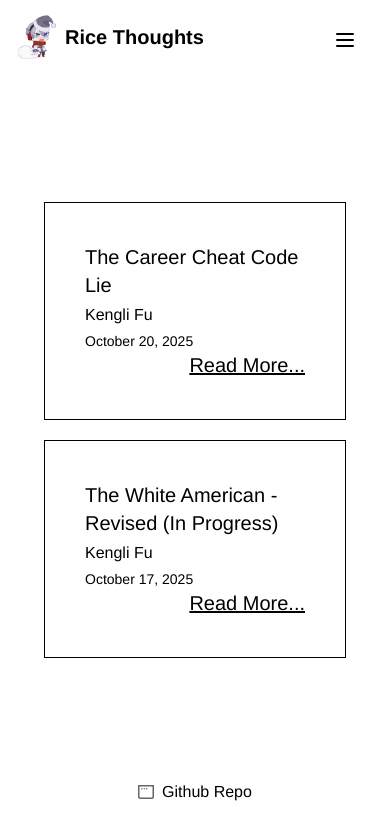
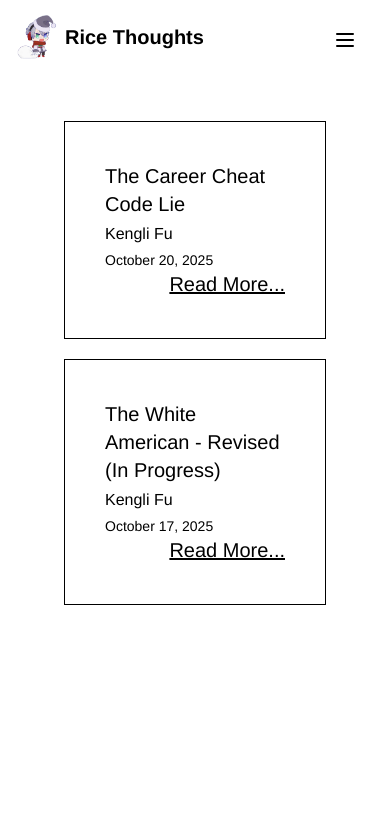
Before and after one commit to evaxliu/rice-thoughts, a Next.js app: page / in a window 390 px wide. Shown: the top 838 px of the page. Built offline with nearby package versions, Linux system fonts and the light colour scheme.

Commit message:
styling fixes for mobile

```diff
--- a/package.json
+++ b/package.json
@@ -37,7 +37,7 @@
     "eslint": "^9",
     "eslint-config-next": "15.5.4",
     "postcss": "^8.5.6",
-    "tailwindcss": "^4.1.14",
+    "tailwindcss": "^4.1.15",
     "typescript": "^5.4.5"
   }
 }
--- a/src/app/components/footer.tsx
+++ /dev/null
@@ -1,49 +0,0 @@
-import Image from "next/image";
-
-export default function Footer() {
-  return(
-    <div>
-      {/* Desktop + Tablets */}
-      <div className="hidden sm:block font-sans items-center justify-items-center">
-        <footer>
-          <a
-            className="flex items-center gap-2 hover:underline hover:underline-offset-4 pb-5"
-            href="https://github.com/evaxliu/kengli-blog"
-            target="_blank"
-            rel="noopener noreferrer"
-          >
-            <Image
-              aria-hidden
-              src="/window.svg"
-              alt="Window icon"
-              width={16}
-              height={16}
-            />
-            Github Repo
-          </a>
-        </footer>
-      </div>
-
-      {/* Mobile */}
-      <div className="sm:hidden font-sans flex justify-center items-center ">
-        <footer>
-          <a
-            className="flex items-center gap-2 pb-10"
-            href="https://github.com/evaxliu/kengli-blog"
-            target="_blank"
-            rel="noopener noreferrer"
-          >
-            <Image
-              aria-hidden
-              src="/window.svg"
-              alt="Window icon"
-              width={16}
-              height={16}
-            />
-            Github Repo
-          </a>
-        </footer>
-      </div>
-    </div>
-  );
-}
--- a/src/app/layout.tsx
+++ b/src/app/layout.tsx
@@ -2,7 +2,6 @@
 
 import "./ui/globals.css";
 import NavBar from "./components/navbar"
-import Footer from "./components/footer";
 import { ThemeProvider } from "@material-tailwind/react";
 import { Analytics } from "@vercel/analytics/next"
 
@@ -17,10 +16,9 @@ export default function Layout({ children }: { children: React.ReactNode }) {
         <div className="flex flex-col h-screen w-screen">
           <ThemeProvider>
             <NavBar/>
-            <div className="flex items-center justify-center h-screen">
+            <div className="flex items-center justify-center p-5">
                 {children}
             </div>
-            <Footer/>
           </ThemeProvider>
         </div>
       </body>
--- a/src/app/posts/[postId]/page.tsx
+++ b/src/app/posts/[postId]/page.tsx
@@ -39,8 +39,8 @@ export default async function Post({ params }: { params: Promise<{ postId: strin
 
   return (
     <div>
-      <main className="overflow-y-auto">
-        <div className="block sm:hidden">
+      <main className="">
+        <div className="block sm:hidden overflow-y-scroll">
           {/* Mobile */}
           <h1 className="text-3xl">{title}</h1>
           <p>
@@ -54,6 +54,9 @@ export default async function Post({ params }: { params: Promise<{ postId: strin
               className="prose prose-slate dark:prose-invert text-gray-400 dark:text-white light:text-black text-xl"
               dangerouslySetInnerHTML={{ __html: contentHtml }}
             />
+            <p className="float-right cursor-pointer pt-10 pb-10">
+              <Link href="/">← Back to home</Link>
+            </p>
           </article>
         </div>
 
@@ -71,14 +74,12 @@ export default async function Post({ params }: { params: Promise<{ postId: strin
               className="prose prose-slate dark:prose-invert text-gray-400 dark:text-white light:text-black text-xl"
               dangerouslySetInnerHTML={{ __html: contentHtml }}
             />
+            <p className="float-right cursor-pointer pt-10 pb-10">
+              <Link href="/">← Back to home</Link>
+            </p>
           </article>
         </div>
       </main>
-
-
-      <p className="float-right cursor-pointer pt-5">
-        <Link href="/">← Back to home</Link>
-      </p>
     </div>
   )
 }
```
Also changed, not shown: 1 other file (tests, documents, lock files or other folders).
